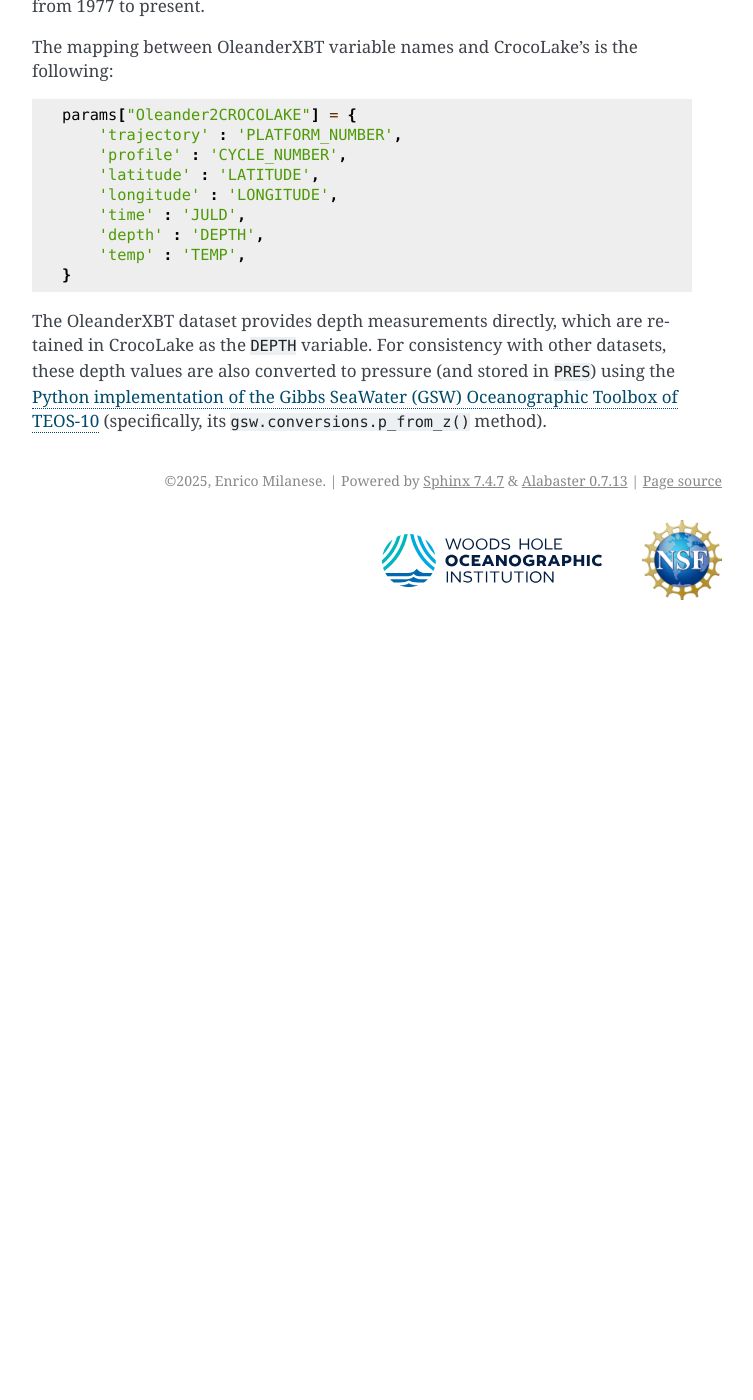
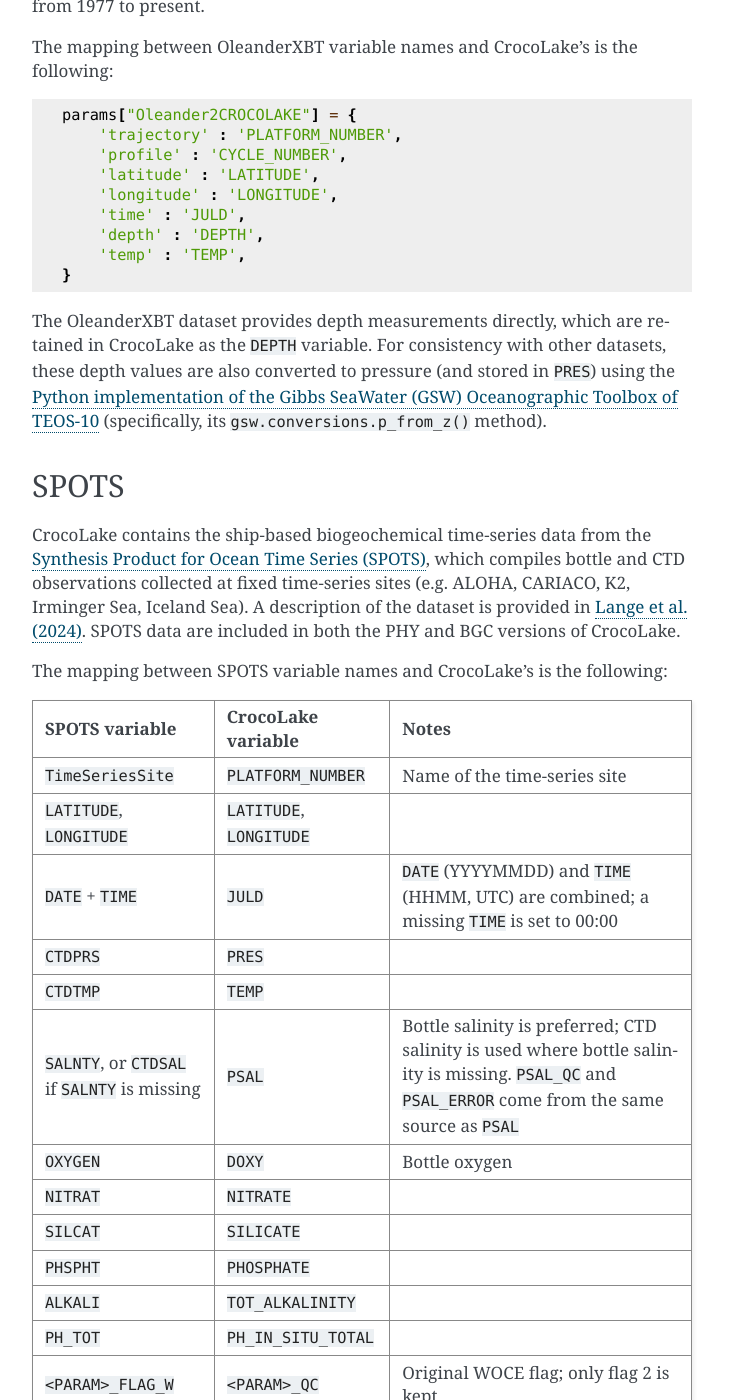
Before and after one commit to boom-lab/CrocoLakeDocs, a Sphinx documentation site: the page built from source/available_datasets.rst, in a window 1280 px wide and 1400 px high, scrolled down 3931 px. Shown: the whole window, without its empty margins (388-1141 px from the left). Built offline with Sphinx 7.4.7, drawn with Linux system fonts in a browser that asks for light colours; before the commit the page ends 4561 px from its top, so only the background shows below that; some of the changed text lies outside the part shown.

Commit message:
add SPOTS

```diff
--- a/source/available_datasets.rst
+++ b/source/available_datasets.rst
@@ -159,3 +159,65 @@ The mapping between OleanderXBT variable names and CrocoLake's is the following:
     }
 
 The OleanderXBT dataset provides depth measurements directly, which are retained in CrocoLake as the ``DEPTH`` variable. For consistency with other datasets, these depth values are also converted to pressure (and stored in ``PRES``) using the `Python implementation of the Gibbs SeaWater (GSW) Oceanographic Toolbox of TEOS-10 <https://teos-10.github.io/GSW-Python/intro.html>`_ (specifically, its ``gsw.conversions.p_from_z()`` method).
+
+SPOTS
+-----
+
+CrocoLake contains the ship-based biogeochemical time-series data from the `Synthesis Product for Ocean Time Series (SPOTS) <https://doi.org/10.5194/essd-16-1901-2024>`_, which compiles bottle and CTD observations collected at fixed time-series sites (e.g. ALOHA, CARIACO, K2, Irminger Sea, Iceland Sea). A description of the dataset is provided in `Lange et al. (2024) <https://doi.org/10.5194/essd-16-1901-2024>`_. SPOTS data are included in both the PHY and BGC versions of CrocoLake.
+
+The mapping between SPOTS variable names and CrocoLake's is the following:
+
+.. list-table::
+   :header-rows: 1
+
+   * - SPOTS variable
+     - CrocoLake variable
+     - Notes
+   * - ``TimeSeriesSite``
+     - ``PLATFORM_NUMBER``
+     - Name of the time-series site
+   * - ``LATITUDE``, ``LONGITUDE``
+     - ``LATITUDE``, ``LONGITUDE``
+     -
+   * - ``DATE`` + ``TIME``
+     - ``JULD``
+     - ``DATE`` (YYYYMMDD) and ``TIME`` (HHMM, UTC) are combined; a missing ``TIME`` is set to 00:00
+   * - ``CTDPRS``
+     - ``PRES``
+     -
+   * - ``CTDTMP``
+     - ``TEMP``
+     -
+   * - ``SALNTY``, or ``CTDSAL`` if ``SALNTY`` is missing
+     - ``PSAL``
+     - Bottle salinity is preferred; CTD salinity is used where bottle salinity is missing. ``PSAL_QC`` and ``PSAL_ERROR`` come from the same source as ``PSAL``
+   * - ``OXYGEN``
+     - ``DOXY``
+     - Bottle oxygen
+   * - ``NITRAT``
+     - ``NITRATE``
+     -
+   * - ``SILCAT``
+     - ``SILICATE``
+     -
+   * - ``PHSPHT``
+     - ``PHOSPHATE``
+     -
+   * - ``ALKALI``
+     - ``TOT_ALKALINITY``
+     -
+   * - ``PH_TOT``
+     - ``PH_IN_SITU_TOTAL``
+     -
+   * - ``<PARAM>_FLAG_W``
+     - ``<PARAM>_QC``
+     - Original WOCE flag; only flag 2 is kept
+   * - ``<PARAM>_A`` or ``<PARAM>_P``
+     - ``<PARAM>_ERROR``
+     - Accuracy if available, otherwise precision
+
+Quality control: SPOTS reports WOCE quality flags (``<PARAM>_FLAG_W``). CrocoLake carries over these flags unchanged into ``<PARAM>_QC``. Measurements whose flag is not 2 ("acceptable") are discarded, so all retained ``<PARAM>_QC`` values are 2. SPOTS fill values are dropped.
+
+CrocoLake assigns ``CYCLE_NUMBER`` by numbering each unique cast (``TimeSeriesSite``, ``CRUISE``, ``STNNBR``, ``CASTNO``) sequentially within each site. These numbers are not guaranteed to be stable across SPOTS releases.
+
+``DATE_UPDATE`` is set to the SPOTS release date (2024-02-22).
--- a/source/crocolake.rst
+++ b/source/crocolake.rst
@@ -52,6 +52,6 @@ CrocoLake only contains quality-controlled measurements, allowing you to focus o
 
 Some notes:
 
-* The quality-control flag <PARAM>_QC generally carries on the 'good data' value from the original source; when missing in the original source, it is set to 1 if the source data is deemed good (bad data are discarded).
+* The quality-control flag <PARAM>_QC carries over the original source's flag (e.g. 1, 2, 5, or 8 for Argo; 2 for WOCE-flagged datasets such as GLODAP and SPOTS). When the original source has no flags, it is set to 1 if the source data is deemed good. Bad data are discarded.
 * For how quality-control is performed on each dataset, see :ref:`the dedicated page <available_datasets>`.
 * Not all measurements have error estimates <PARAM>_ERROR, even if they are deemed of good quality. In these cases, the corresponding <PARAM>_ERROR value is represented as missing.
```
